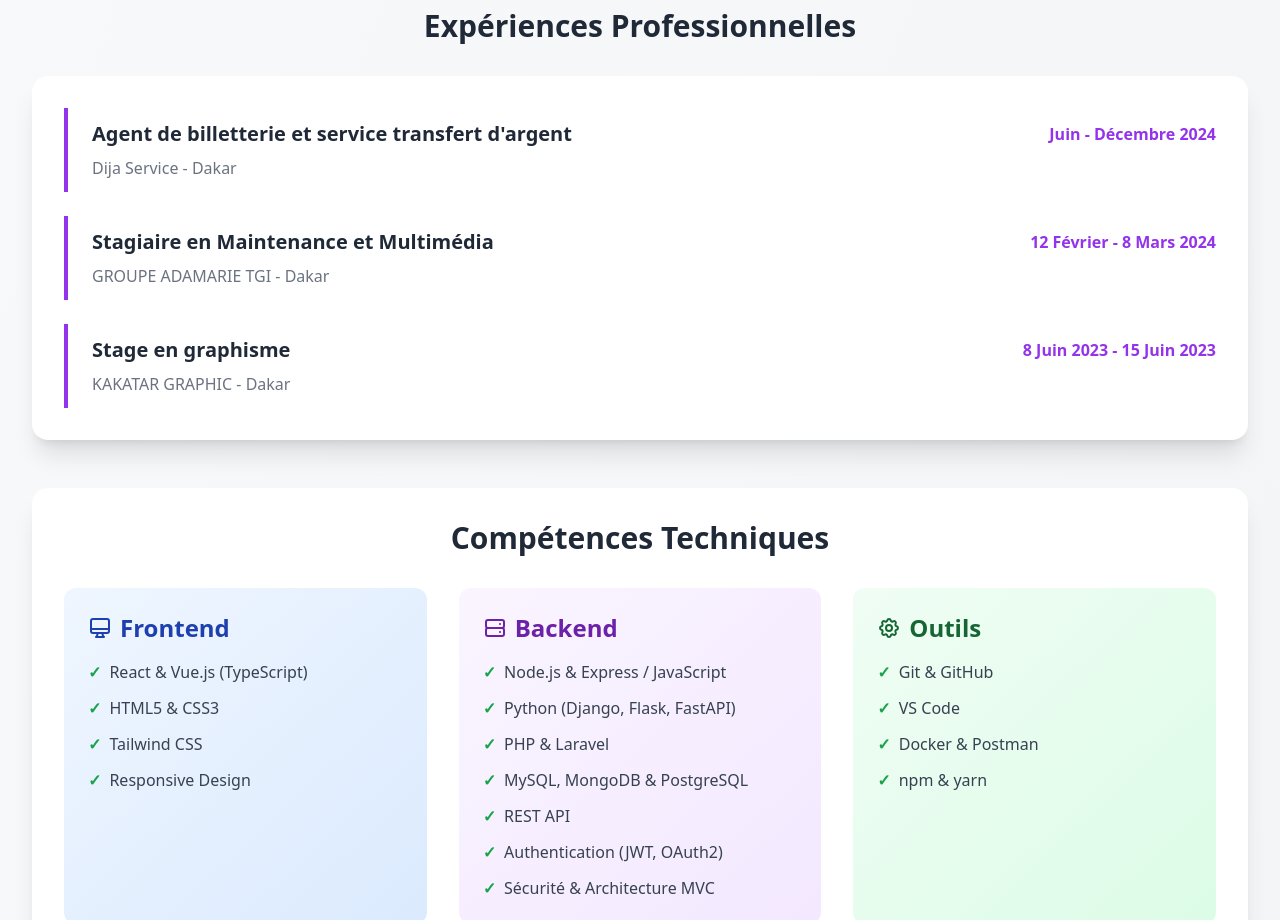
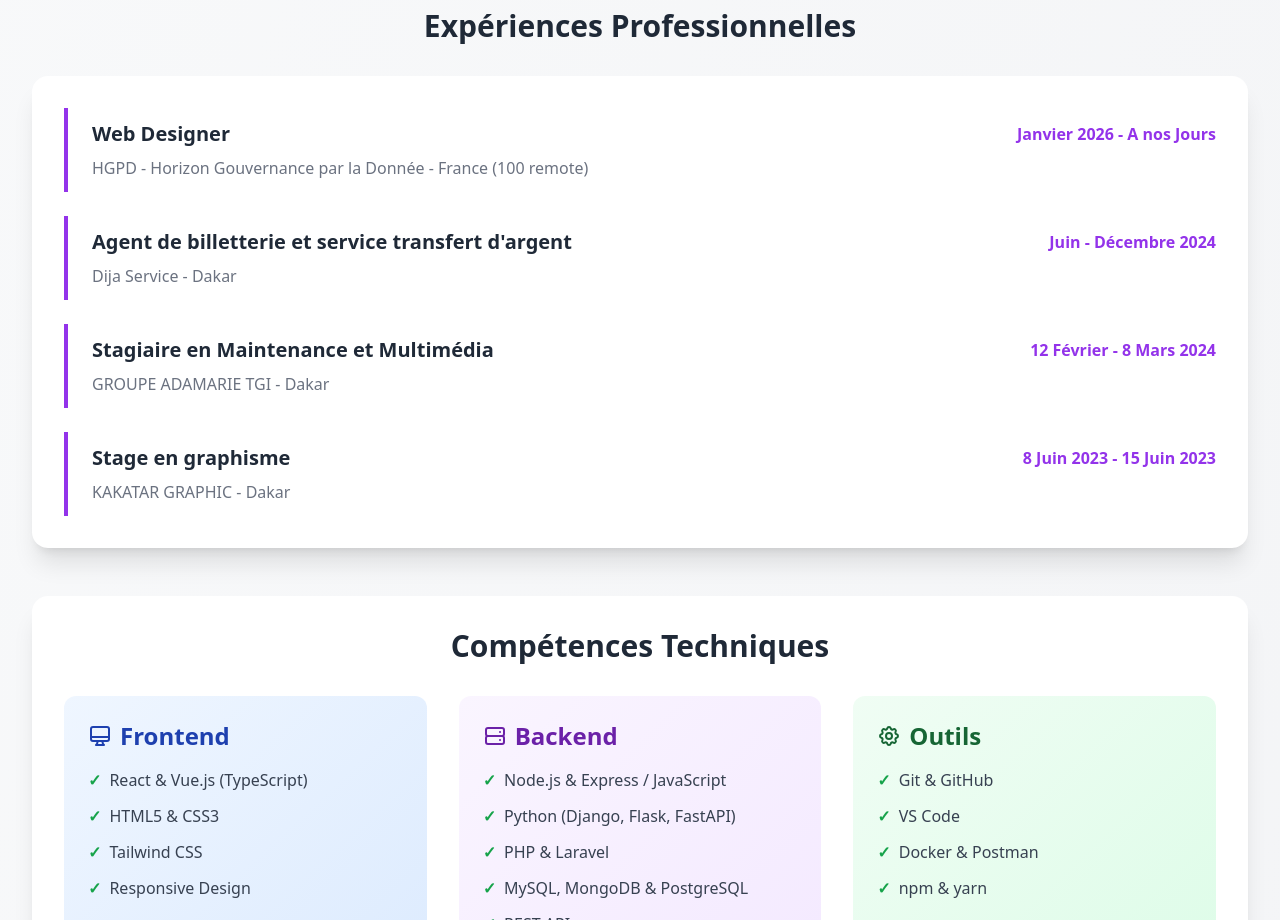
Before and after one commit to khadim632/portfolio-fullstack, a React (Create React App) app in the folder frontend/: page /about in a window 1280 px wide. Shown: the part 1740-2660 px from the top of the page. Built offline with nearby package versions, Linux system fonts and the light colour scheme; no server answers.

Commit message:
mise à jour de mon nouveau experience

```diff
--- a/frontend/src/pages/About.tsx
+++ b/frontend/src/pages/About.tsx
@@ -4,6 +4,12 @@ import profileImage from "../assets/profile.jpg"; // ou profile.png
 
 const About: React.FC = () => {
   const experiences = [
+    {
+      period: "Janvier 2026 - A nos Jours",
+      role: "Web Designer",
+      company: "HGPD - Horizon Gouvernance par la Donnée",
+      location: "France (100 remote)"
+    },
     {
       period: "Juin - Décembre 2024",
       role: "Agent de billetterie et service transfert d'argent",
```
